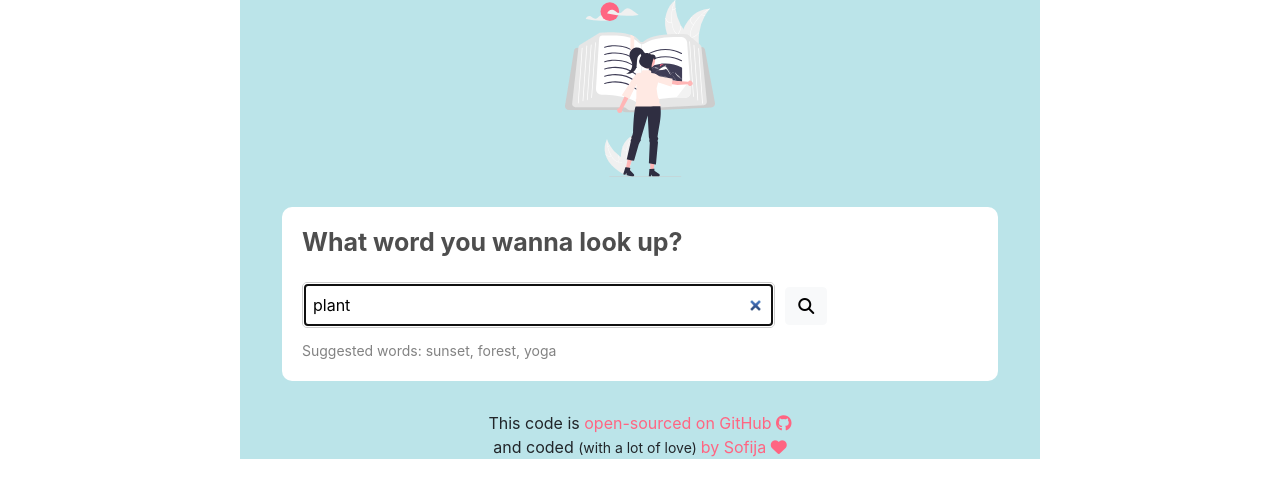
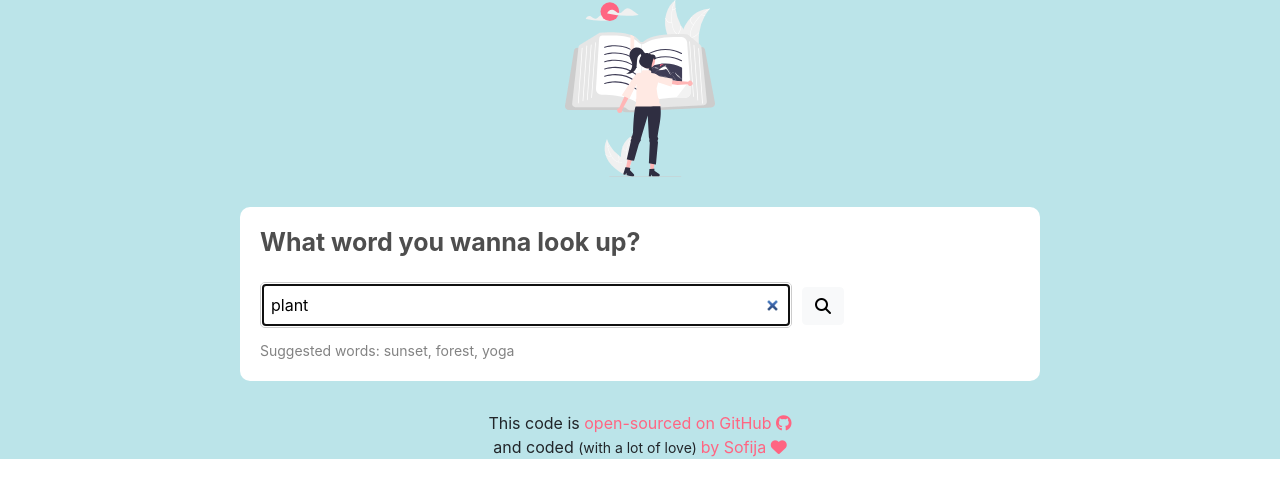
Before and after one commit to sofijaV/dictionary-app, a React (Create React App) app: page / in a window 1280 px wide. Shown: the top 498 px of the page. Built offline with nearby package versions, Linux system fonts and the light colour scheme; no server answers.

Commit message:
updated the background

```diff
--- a/src/App.css
+++ b/src/App.css
@@ -1,6 +1,5 @@
 .App {
   background: #bbe4e9;
-  max-width: 800px;
   margin: 0 auto;
 }
 .App-header,
--- a/src/Dictionary.css
+++ b/src/Dictionary.css
@@ -2,8 +2,9 @@
   background: white;
   padding: 20px;
   border-radius: 10px;
-  margin: 30px;
+  margin: 30px auto;
   color: #4e4e4e;
+  max-width: 800px;
 }
 .Dictionary h1 {
   font-size: 25px;
--- a/src/Photos.css
+++ b/src/Photos.css
@@ -1,10 +1,11 @@
 .Photos {
   display: block;
   text-align: center;
-  margin: 30px;
+  margin: 30px auto;
   border: 3px solid white;
   padding: 20px;
   border-radius: 10px;
+  max-width: 800px;
 }
 .Photos img {
   border: 10px solid white;
```
